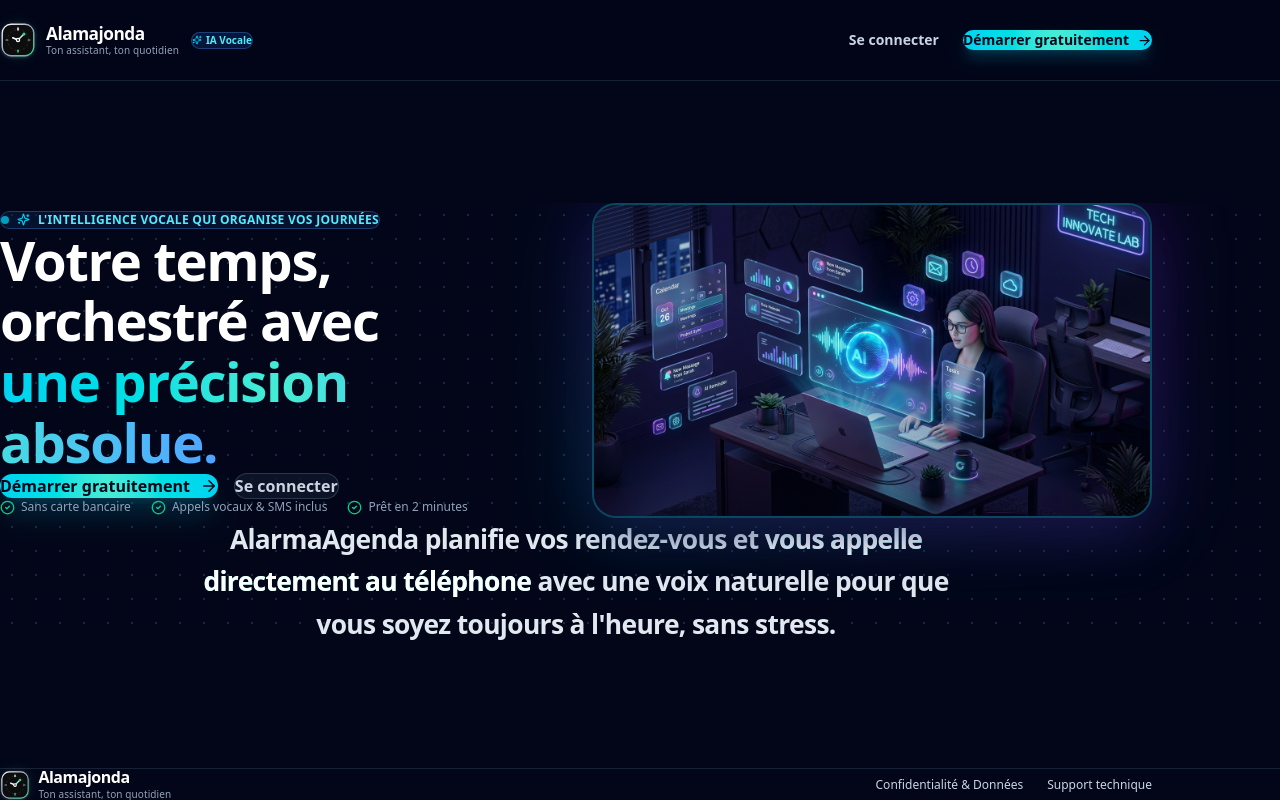
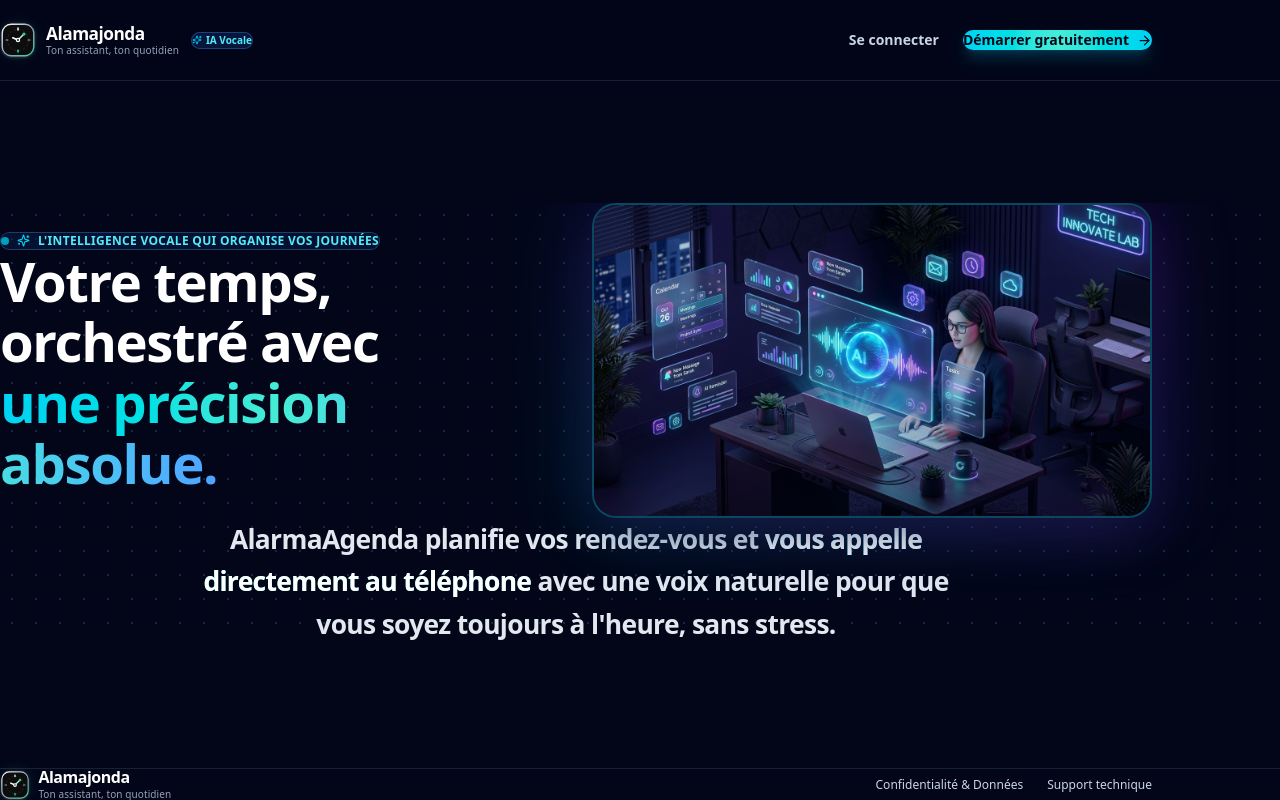
Before and after one commit to imorousalem8-sys/agenda, a Next.js app: page / in a window 1280 px wide. Built offline with nearby package versions, Linux system fonts and the light colour scheme.

Commit message:
fix(landing): suppression integrale du sous-bloc sous le titre pour laisser l'espace totalement epure

```diff
--- a/components/landing/Hero.tsx
+++ b/components/landing/Hero.tsx
@@ -1,7 +1,6 @@
 "use client";
 
-import Link from "next/link";
-import { ArrowRight, CheckCircle2, Sparkles } from "lucide-react";
+import { Sparkles } from "lucide-react";
 
 export default function Hero() {
   return (
@@ -17,10 +16,10 @@ export default function Hero() {
 
       <div className="max-w-6xl mx-auto px-4 sm:px-6 lg:px-8 relative z-10">
 
-        {/* Main Grid: Copy Left, 3D Right */}
+        {/* Main Grid: Headline Left, 3D Right */}
         <div className="grid lg:grid-cols-12 gap-12 lg:gap-8 items-center mb-16 sm:mb-24">
 
-          {/* Left Column: Copy & CTAs (6 cols) */}
+          {/* Left Column: Headline only */}
           <div className="lg:col-span-6 text-left">
 
             {/* Shimmer Badge */}
@@ -31,46 +30,12 @@ export default function Hero() {
             </div>
 
             {/* Monumental Headline */}
-            <h1 className="text-3xl sm:text-5xl lg:text-[3.4rem] font-black text-white tracking-tight leading-[1.12] mb-8">
+            <h1 className="text-3xl sm:text-5xl lg:text-[3.4rem] font-black text-white tracking-tight leading-[1.12]">
               Votre temps, orchestré avec <br />
               <span className="bg-gradient-to-r from-cyan-400 via-teal-300 to-blue-400 bg-clip-text text-transparent">
                 une précision absolue.
               </span>
             </h1>
-
-            {/* Actions Buttons */}
-            <div className="flex flex-col sm:flex-row items-stretch sm:items-center gap-4 mb-8">
-              <Link
-                href="/register"
-                className="inline-flex items-center justify-center gap-2.5 px-8 py-4 rounded-full text-base font-bold text-slate-950 bg-gradient-to-r from-cyan-400 via-teal-300 to-cyan-400 hover:from-cyan-300 hover:to-teal-200 shadow-xl shadow-cyan-500/25 hover:shadow-2xl hover:shadow-cyan-500/40 hover:-translate-y-0.5 transition-all duration-200"
-              >
-                <span>Démarrer gratuitement</span>
-                <ArrowRight size={18} />
-              </Link>
-
-              <Link
-                href="/login"
-                className="inline-flex items-center justify-center gap-2 px-6 py-4 rounded-full text-base font-semibold text-slate-300 hover:text-white bg-slate-900/80 hover:bg-slate-800 border border-slate-700/80 transition-all"
-              >
-                <span>Se connecter</span>
-              </Link>
-            </div>
-
-            {/* Trust Checks */}
-            <div className="flex flex-wrap items-center gap-y-2 gap-x-5 text-xs text-slate-400 font-medium">
-              <span className="flex items-center gap-1.5">
-                <CheckCircle2 size={15} className="text-emerald-400 shrink-0" />
-                Sans carte bancaire
-              </span>
-              <span className="flex items-center gap-1.5">
-                <CheckCircle2 size={15} className="text-emerald-400 shrink-0" />
-                Appels vocaux &amp; SMS inclus
-              </span>
-              <span className="flex items-center gap-1.5">
-                <CheckCircle2 size={15} className="text-emerald-400 shrink-0" />
-                Prêt en 2 minutes
-              </span>
-            </div>
 
           </div>
 
@@ -100,7 +65,7 @@ export default function Hero() {
 
         </div>
 
-        {/* Centered H3 Statement Section - Stricly Centered Across Full Width */}
+        {/* Centered H3 Statement Section - Strictly Centered Across Full Width */}
         <div className="w-full flex justify-center items-center text-center">
           <div className="max-w-3xl mx-auto text-center px-4">
             <h3 className="text-lg sm:text-2xl md:text-[1.65rem] font-medium sm:font-semibold text-slate-200 leading-relaxed tracking-tight text-center">
```
